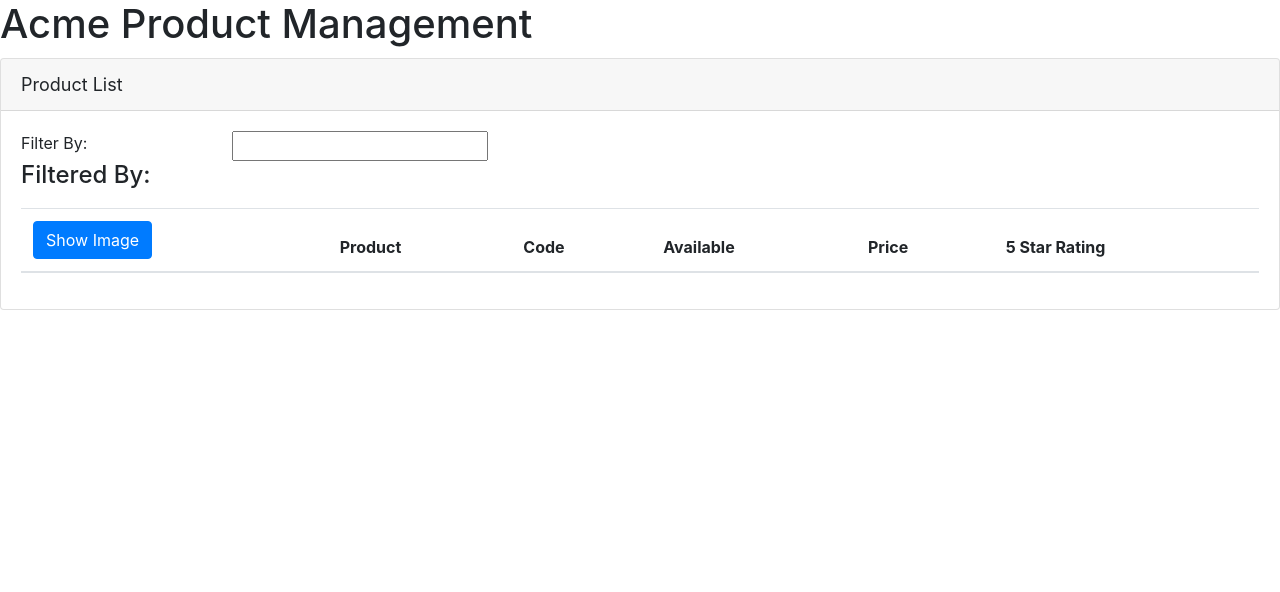
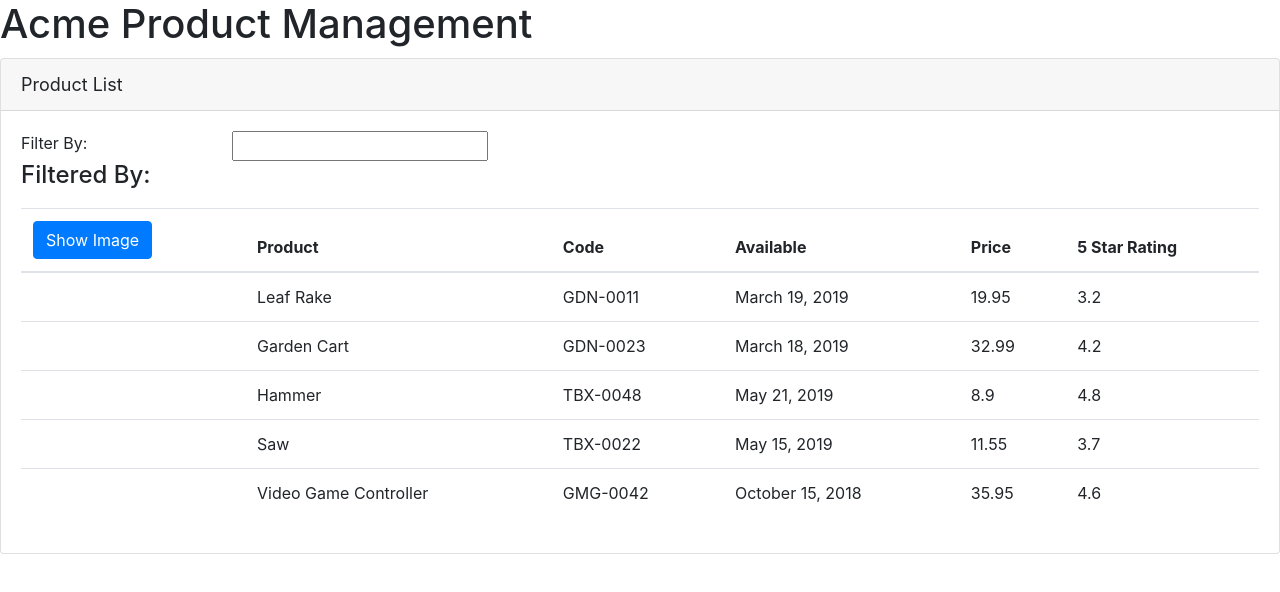
Before and after one commit to EngOwuor/product-manager, an Angular app: page / in a window 1280 px wide. Shown: the top 592 px of the page. Built offline with nearby package versions, Linux system fonts and the light colour scheme.

Commit message:
ADDED TABLE CONTENT

```diff
--- a/src/app/products/product-list.component.html
+++ b/src/app/products/product-list.component.html
@@ -11,7 +11,7 @@
             <div class="col-md-6"><h4>Filtered By:</h4></div>
         </div>
         <div class="table-responsive">
-            <table class="table">
+            <table class="table" *ngIf='products && products.length'>
                 <thead>
                     <tr>
                         <th>
@@ -25,7 +25,14 @@
                     </tr>
                 </thead>
                 <tbody>
-
+                    <tr *ngFor='let product of products'>
+                        <td></td>
+                        <td>{{product.productName}}</td>
+                        <td>{{product.productCode}}</td>
+                        <td>{{product.releaseDate}}</td>
+                        <td>{{product.price}}</td>
+                        <td>{{product.starRating}}</td>
+                    </tr>
                 </tbody>
             </table>
         </div>
--- a/src/app/products/product-list.component.ts
+++ b/src/app/products/product-list.component.ts
@@ -6,5 +6,59 @@
 })
 export class ProductListComponent{
     pageTitle  = 'Product List'
+    products:any[] =[
+        {
+          "productId": 1,
+          "productName": "Leaf Rake",
+          "productCode": "GDN-0011",
+          "releaseDate": "March 19, 2019",
+          "description": "Leaf rake with 48-inch wooden handle.",
+          "price": 19.95,
+          "starRating": 3.2,
+          "imageUrl": "assets/images/leaf_rake.png"
+        },
+        {
+          "productId": 2,
+          "productName": "Garden Cart",
+          "productCode": "GDN-0023",
+          "releaseDate": "March 18, 2019",
+          "description": "15 gallon capacity rolling garden cart",
+          "price": 32.99,
+          "starRating": 4.2,
+          "imageUrl": "assets/images/garden_cart.png"
+        },
+        {
+          "productId": 5,
+          "productName": "Hammer",
+          "productCode": "TBX-0048",
+          "releaseDate": "May 21, 2019",
+          "description": "Curved claw steel hammer",
+          "price": 8.9,
+          "starRating": 4.8,
+          "imageUrl": "assets/images/hammer.png"
+        },
+        {
+          "productId": 8,
+          "productName": "Saw",
+          "productCode": "TBX-0022",
+          "releaseDate": "May 15, 2019",
+          "description": "15-inch steel blade hand saw",
+          "price": 11.55,
+          "starRating": 3.7,
+          "imageUrl": "assets/images/saw.png"
+        },
+        {
+          "productId": 10,
+          "productName": "Video Game Controller",
+          "productCode": "GMG-0042",
+          "releaseDate": "October 15, 2018",
+          "description": "Standard two-button video game controller",
+          "price": 35.95,
+          "starRating": 4.6,
+          "imageUrl": "assets/images/xbox-controller.png"
+        }
+
+
+    ];
 
 }
```
